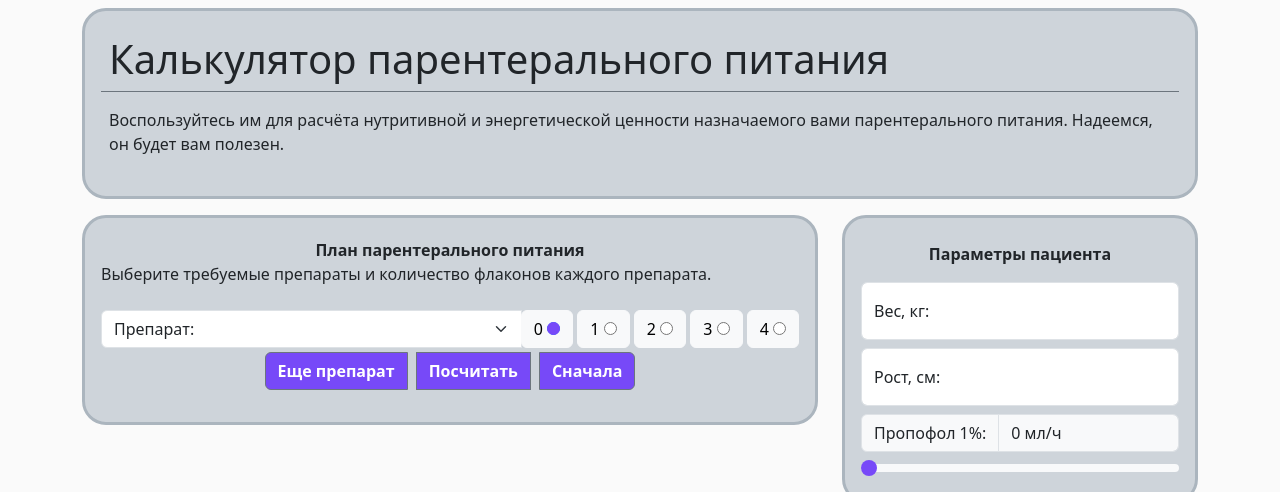
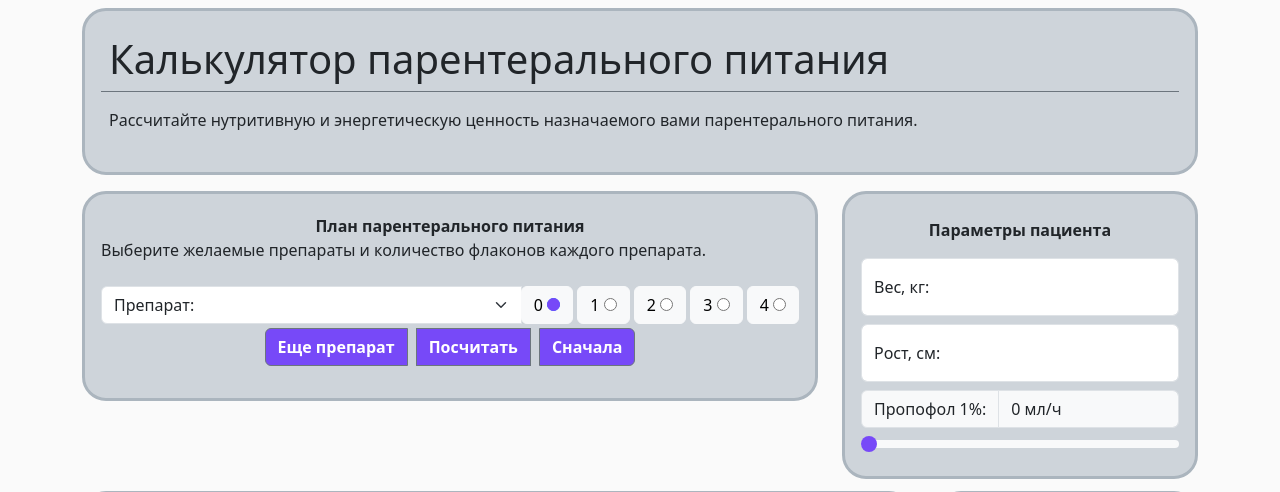
Before and after one commit to 2felis/django-deployment, a Django app: page / in a window 1280 px wide. Shown: the part 56-548 px from the top of the page. Run offline with Django 4.2, Linux system fonts and the light colour scheme; some libraries are stand-ins or nearby versions.

Commit message:
changed info paragraph text

```diff
--- a/calculator_django/static/app1/index.js
+++ b/calculator_django/static/app1/index.js
@@ -1,5 +1,5 @@
 
-    document.getElementById('jsAlert').innerHTML='Воспользуйтесь им для расчёта нутритивной и энергетической ценности назначаемого вами парентерального питания. Надеемся, он будет вам полезен.'
+    document.getElementById('jsAlert').innerHTML='Рассчитайте нутритивную и энергетическую ценность назначаемого вами парентерального питания.'
 
     class Formulation{
     constructor(name='', volume=0, prot=0, fat=0, carb=0, energy=0){
--- a/calculator_django/static/app1/parenteral_calculator_v0.25.html
+++ b/calculator_django/static/app1/parenteral_calculator_v0.25.html
@@ -86,7 +86,7 @@
             <div class="col-12 col-md-8 mt-1 pt-1">
             <div class="p-3  br bc">
                 <div class="pt-1 text-center bolder">План парентерального питания</div>
-                <p> Выберите требуемые препараты и количество флаконов каждого препарата.</span>
+                <p> Выберите желаемые препараты и количество флаконов каждого препарата.</span>
                 <form id="selectionForm">
                     <div class="input-group mb-1 pt-2 selection">
                         <select class="form-select formulations" onchange="calculate()">
@@ -204,7 +204,7 @@
 
 
 <script>
-    document.getElementById('jsAlert').innerHTML='Воспользуйтесь им для расчёта нутритивной и энергетической ценности назначаемого вами парентерального питания. Надеемся, он будет вам полезен.'
+    document.getElementById('jsAlert').innerHTML='Рассчитайте нутритивную и энергетическую ценность назначаемого вами парентерального питания.'
 
     class Formulation{
     constructor(name='', volume=0, prot=0, fat=0, carb=0, energy=0){
--- a/calculator_django/templates/app1/index.html
+++ b/calculator_django/templates/app1/index.html
@@ -8,7 +8,7 @@
     <div class="col-12 col-md-8 mt-1 pt-1">
     <div class="p-3  br bc">
         <div class="pt-1 text-center bolder">План парентерального питания</div>
-        <p> Выберите требуемые препараты и количество флаконов каждого препарата.</span>
+        <p> Выберите желаемые препараты и количество флаконов каждого препарата.</span>
         <form id="selectionForm">
             <div class="input-group mb-1 pt-2 selection">
                 <select class="form-select formulations" onchange="calculate()">
```
